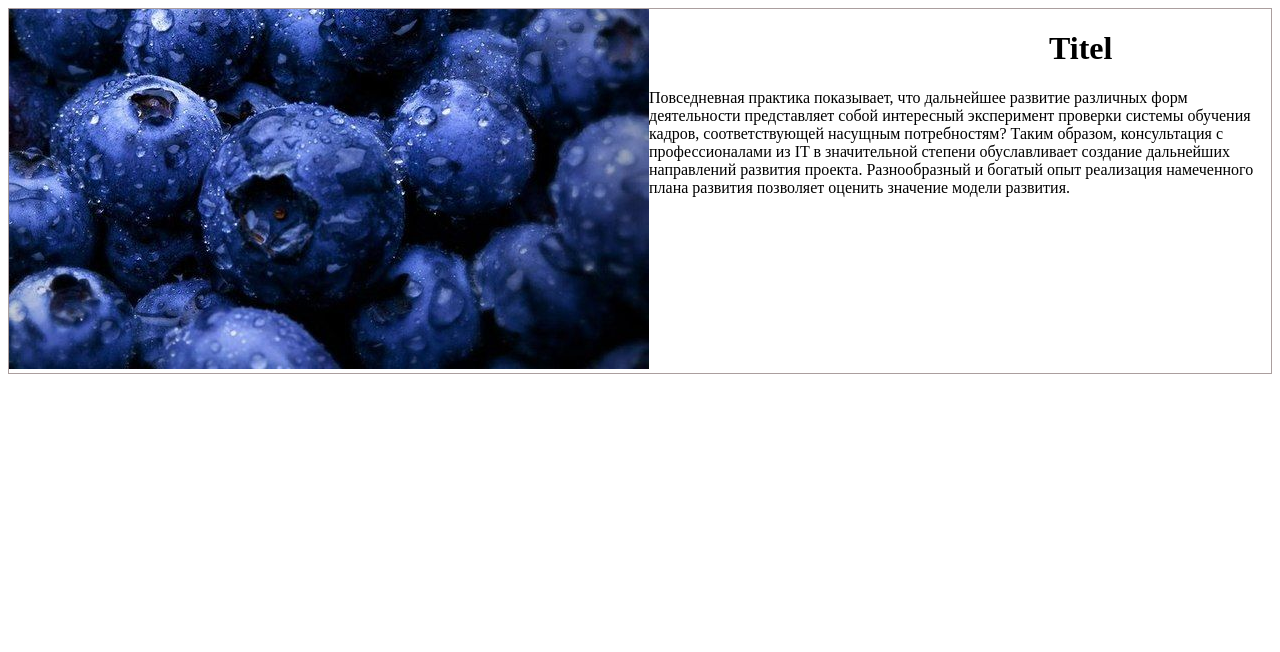
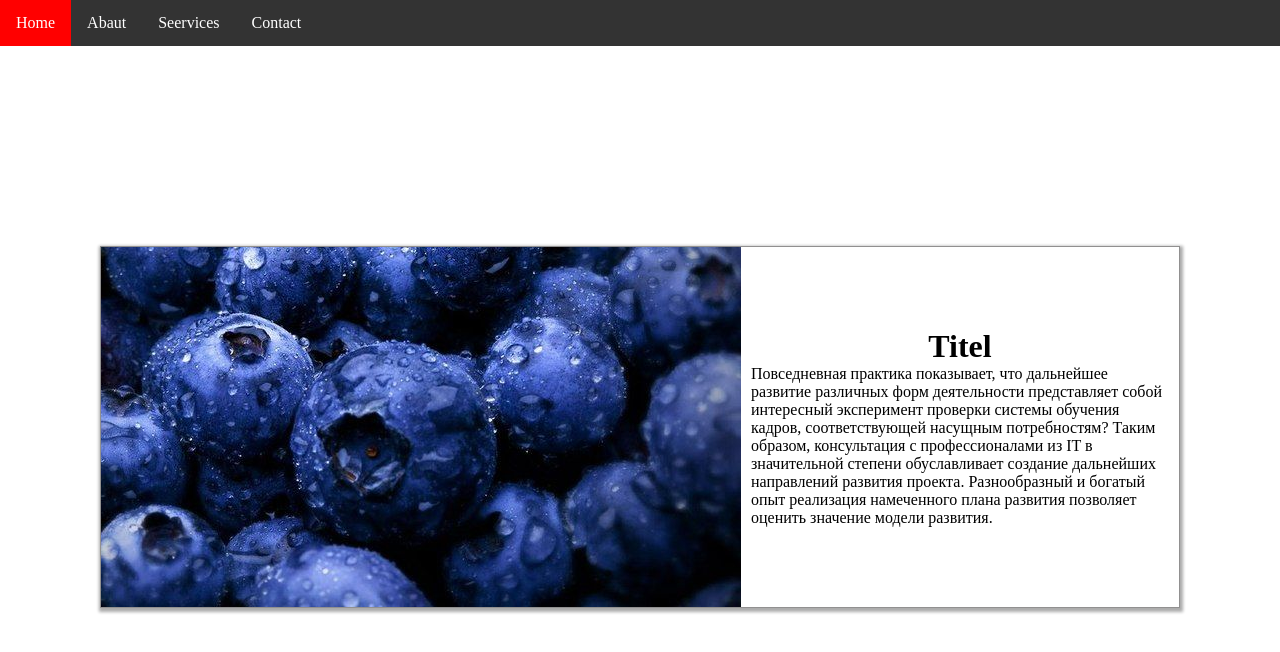
Before and after one commit to Gnesiuc/Gnesiuc-NewTestProject, a plain HTML site: page index.html in a window 1280 px wide. Drawn offline with Linux system fonts and the light colour scheme.

Commit message:
dobavil menu css, apgreid style css

```diff
--- /dev/null
+++ b/css/menu.css
@@ -0,0 +1,49 @@
+ul {
+    list-style-type: none;
+    margin: 0;
+    padding: 0;
+    overflow: hidden;
+    background-color: #333;
+}
+
+li {
+    float: left;
+}
+
+li a, .dropbtn {
+    display: inline-block;
+    color: white;
+    text-align: center;
+    padding: 14px 16px;
+    text-decoration: none;
+}
+li a:hover, .dropdown:hover .dropbtn {
+    background-color: red;
+}
+
+li.dropdown {
+    display: inline-block;
+}
+
+.dropdown-content {
+    display: none;
+    position: absolute;
+    background-color: #f9f9f9;
+    min-width: 160px;
+    box-shadow: 0px 8px 16px 0px black (0,0,0,0,2);
+    z-index: 1;
+}
+
+.dropdown-content a {
+    color: black;
+    padding: 12px 16px;
+    text-decoration: none;
+    display: block;
+    text-align: left;
+}
+
+.dropdown-content a:hover {background-color: #c7c7c7;}
+
+.dropdown:hover .dropdown-content {
+    display: black;
+}
--- a/css/style.css
+++ b/css/style.css
@@ -1,9 +1,23 @@
+* {
+    margin: 0;
+    padding: 0;
+}
 .container {
-    border: 1px solid rgb(171, 158, 158);
+    border: 1px solid rgb(145, 144, 144);
     display: flex;
     justify-content: space-around;
+    align-items: center;
+    margin: 200px 100px 0 100px;
+    box-shadow: 1px 2px 3px 2px rgb(172, 172, 172);
+
 }
 
-h1 {
-    margin-left: 400px;
+.container__info{
+    display: flex;
+    align-items: center;
+    flex-direction: column;
+    padding: 10px 10px 10px 10px;
 }
+img {
+    display: flex;
+}
--- a/index.html
+++ b/index.html
@@ -5,9 +5,24 @@
     <meta http-equiv="X-UA-Compatible" content="IE=edge">
     <meta name="viewport" content="width=device-width, initial-scale=1.0">
     <link rel="stylesheet" href="./css/style.css">
+    <link rel="stylesheet" href="./css/menu.css">
     <title>Document</title>
 </head>
 <body>
+
+    <ul>
+        <li><a href="https://www.facebook.com/login/">Home</a></li>
+        <li><a href="#">Abaut</a></li>
+        <li class="dropdown">
+            <a class="dropbtn">Seervices</a>
+            <div class="dropdown-content">
+                <a href="#">Design</a>
+                <a href="#">Wep</a>
+                <a href="#">Mobile</a>
+            </div>
+            </li>
+            <li><a href="#">Contact</a></li>
+    </ul>
     <div class="container">
 
     <div class="container__img">
```
